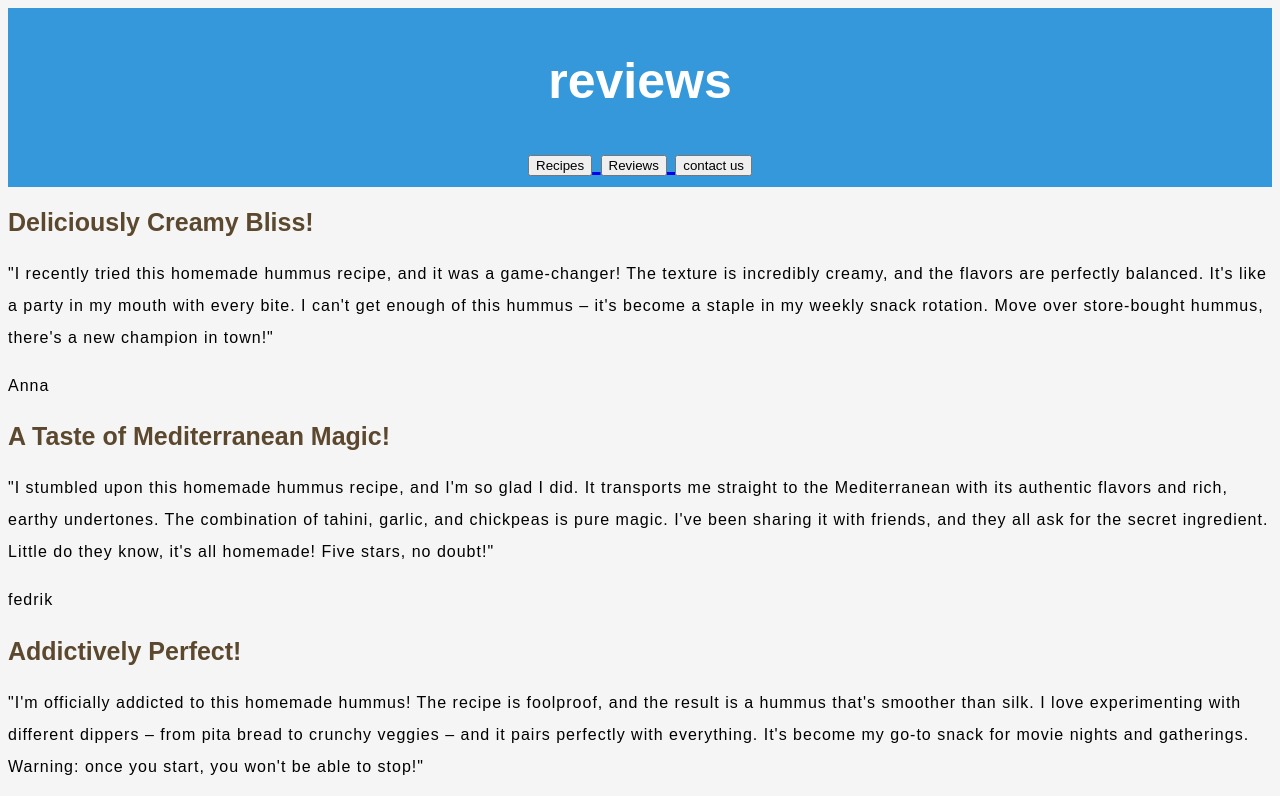
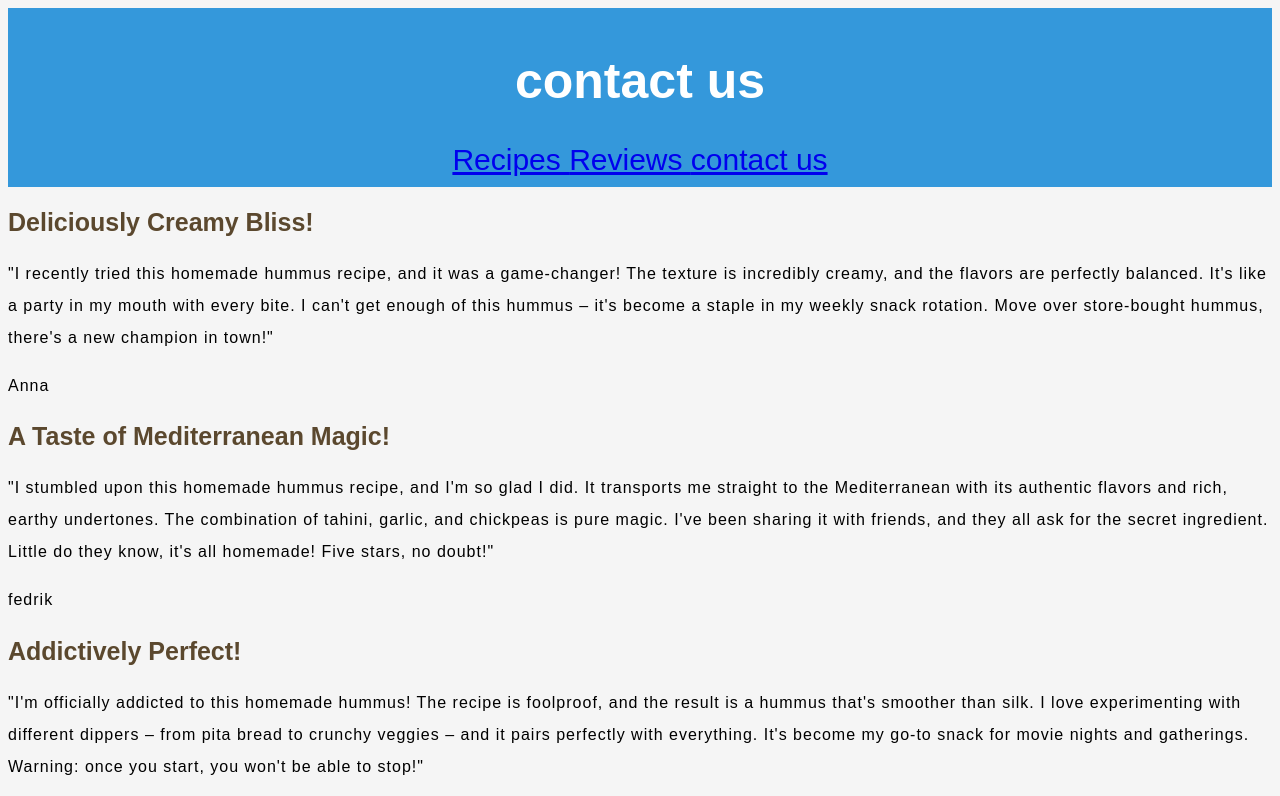
Before and after one commit to Danaalrobayie/Dana-s-cookbook1, a plain HTML site: page reviews.html in a window 1280 px wide. Shown: the top 796 px of the page. Drawn offline with Linux system fonts and the light colour scheme.

Commit message:
Update reviews.html

```diff
--- a/reviews.html
+++ b/reviews.html
@@ -16,20 +16,20 @@
     <!-- End Google Tag Manager -->
 </head>
 <body>
-    <div class="header">
-        <h1>reviews</h1>
+  <div class="header">
+    <h1>contact us</h1>
 
-        <a href="index.html" id="recipes_button ; class="inline"  >
-          <button>Recipes</button>
-        </a>
-        <a href="reviews.html" ; id="reviews_button ; class="inline"  >
-          <button>Reviews</button>
-        </a>
-        <a href="contact.html" ; id="contact_button ; class="inline"   >
-          <button>contact us</button>
-        </a>
+    <a href="index.html"id="recipes_button"class="inline"  >
+      Recipes
+    </a>
+    <a href="reviews.html"id="reviews_button"class="inline">
+    Reviews
+    </a>
+    <a href="contact.html"id="contact_button"class="inline" >
+     contact us
+    </a>
+  </div>
 
-    </div>
 
     <h2>Deliciously Creamy Bliss!</h2>
      <p>"I recently tried this homemade hummus recipe, and it was a game-changer! The texture is incredibly creamy, and the flavors are perfectly balanced. It's like a party in my mouth with every bite. I can't get enough of this hummus – it's become a staple in my weekly snack rotation. Move over store-bought hummus, there's a new champion in town!"</p>
```
